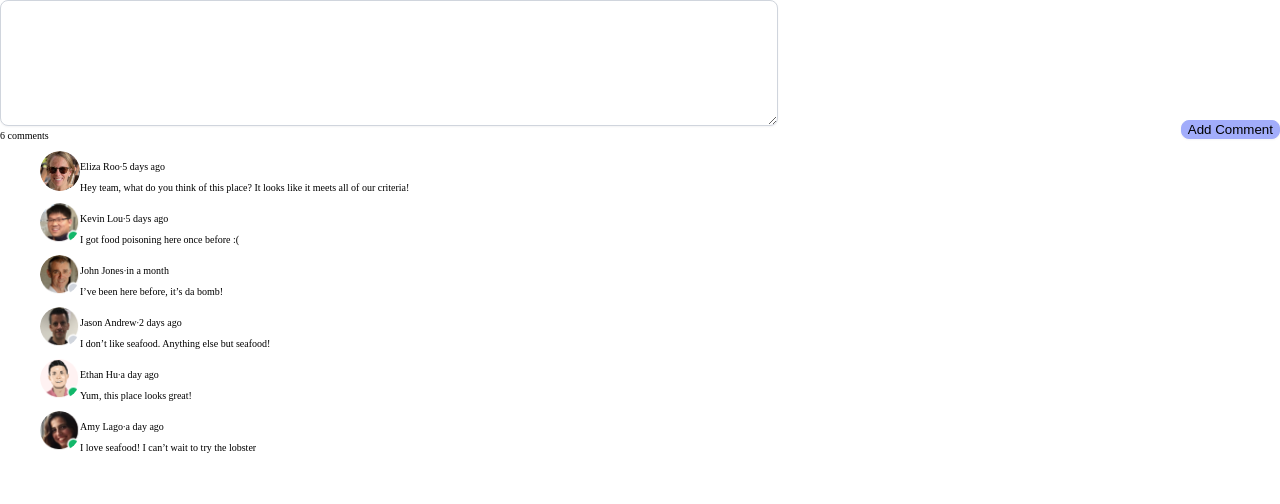
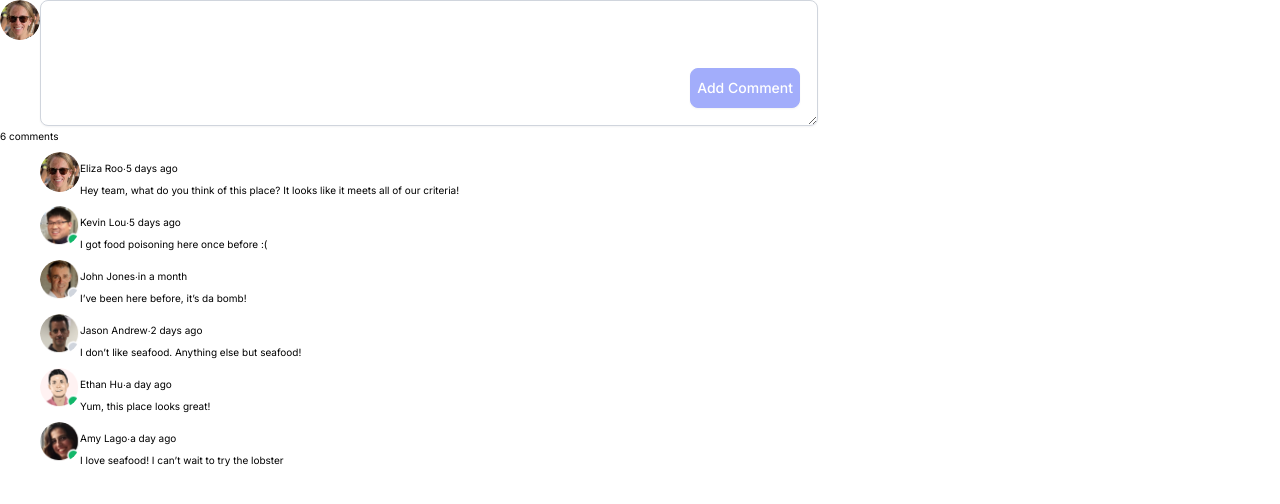
Before and after one commit to davisstacked/LeahDavisCommentUIExercise, a React (Create React App) app: page / in a window 1280 px wide. Shown: the top 504 px of the page. Built offline with nearby package versions, Linux system fonts and the light colour scheme.

Commit message:
styled form button - for disabled button - and imported inter (400, 500, 600) from google fonts

```diff
--- a/src/CommentForm.css
+++ b/src/CommentForm.css
@@ -1,3 +1,6 @@
+.CommentForm {
+  display: flex;
+}
 
 .CommentForm-container {
   position: relative;
@@ -22,7 +25,11 @@
 
 .CommentForm-button {
   position: absolute;
-  right: 0px;
+  right: 1.2rem;
+  bottom: 1.2rem;
+  height: 12.6rem;
+  height: 4rem;
+  padding: 1rem, 1.6rem, 1rem, 1.6rem;
   background-color: #A2ADFB;
   border: 1px solid #A2ADFB;
   box-sizing: border-box;
@@ -33,4 +40,10 @@
   -ms-border-radius: .8rem;
   -o-border-radius: .8rem;
   z-index: 2;
+  color: #FFFFFF;
+  font-family: Inter;
+  font-style: normal;
+  font-weight: 500;
+  font-size: 14px;
+  line-height: 20px;
 }
--- a/src/CommentForm.js
+++ b/src/CommentForm.js
@@ -1,5 +1,6 @@
 import React, { useState, useContext } from 'react';
 import CommentContext from './context/CommentContext';
+import Avatar from '@mui/material/Avatar';
 
 import './CommentForm.css';
 
@@ -20,7 +21,12 @@ const CommentForm = () => {
 
   return (
     <form className='CommentForm' onSubmit={handleSubmit}>
-      <div className="CommentForm-container">
+      <Avatar
+        alt='Eliza Roo'
+        src='./images/Avatar (1).png'
+        sx={{ width: 40, height: 40 }}
+      />
+      <div className='CommentForm-container'>
         <textarea
           className='CommentForm-textarea'
           onChange={handleChange}
@@ -28,8 +34,8 @@ const CommentForm = () => {
           value={comment.message}
           type='text'
         />
-    </div>
-      <button className="CommentForm-button">Add Comment</button>
+      <button className='CommentForm-button'>Add Comment</button>
+      </div>
     </form>
   );
 };
--- a/src/CommentList.js
+++ b/src/CommentList.js
@@ -1,16 +1,12 @@
-import React, { useState, useContext } from 'react';
+import React, { useContext } from 'react';
 import CommentContext from './context/CommentContext';
-import CommentForm from './CommentForm';
-import useToggle from './hooks/useToggleState';
-
 
 const CommentList = () => {
 
-  const { renderComments, comments, addComment } = useContext(CommentContext);
+  const { renderComments, comments } = useContext(CommentContext);
 
   return (
     <div className='CommentList'>
-      <CommentForm addComment={addComment} />
       <p>{comments.length} comments</p>
       {renderComments()}
     </div>
--- a/src/CommentPage.js
+++ b/src/CommentPage.js
@@ -1,8 +1,7 @@
 import React, { useEffect, useContext, useState } from 'react';
 import CommentContext from './context/CommentContext';
 import CommentList from './CommentList';
-// import CommentContext from './CommentContext';
-// import CommentForm from './CommentForm';
+import CommentForm from './CommentForm';
 
 
 
@@ -46,6 +45,7 @@ const CommentPage = () => {
 
   return (
     <div className="CommentPage">
+      <CommentForm />
       <CommentList />
     </div>
   );
--- a/src/index.css
+++ b/src/index.css
@@ -1,9 +1,12 @@
+@import url('https://fonts.googleapis.com/css2?family=Inter:wght@400;500;600&display=swap');
+
 body {
   margin: 0;
   padding: 0;
   width: 100vw;
   height: 100vh;
   box-sizing: border-box;
+  font-family: 'Inter', sans-serif;
 }
 
 html {
```
Also changed, not shown: src/styles/CommentFormStyles.js (deleted).
